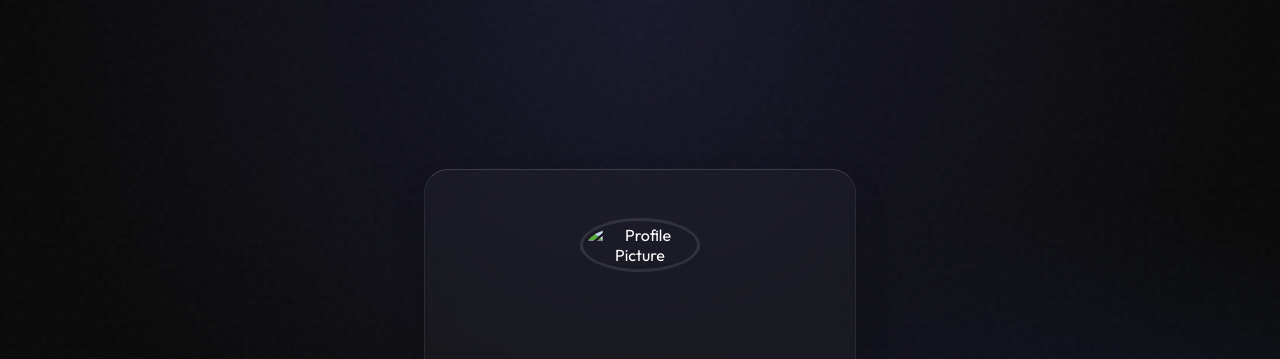
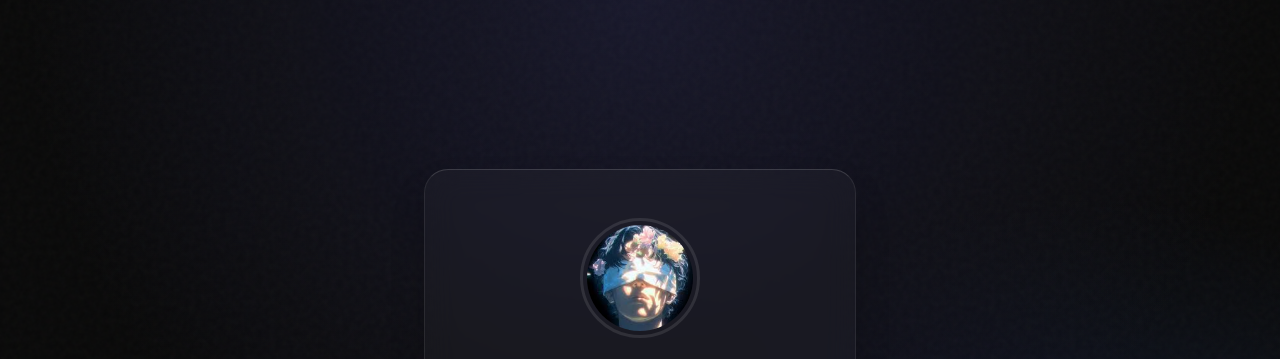
Before and after one commit to Athif-Muhammed/Kopico-portfolio, a plain HTML site: page index.html in a window 1280 px wide. Shown: the top 359 px of the page. Drawn offline with nearby package versions, Linux system fonts and the light colour scheme; the site is published under a folder, as on GitHub Pages, so addresses that start at the root find nothing.

Commit message:
Update index.html

```diff
--- a/index.html
+++ b/index.html
@@ -26,7 +26,7 @@
         <!-- Profile Section -->
         <header class="profile-card tilt-card" data-tilt>
             <div class="profile-image-wrapper">
-                <img src="/profile.jpg" alt="Profile Picture" class="profile-img">
+                <img src="profile.jpg" alt="Profile Picture" class="profile-img">
                 <div class="status-indicator"></div>
             </div>
             <h1 class="profile-name">kopico.exe <span class="badge"><i class="fa-solid fa-check"></i></span></h1>
```
